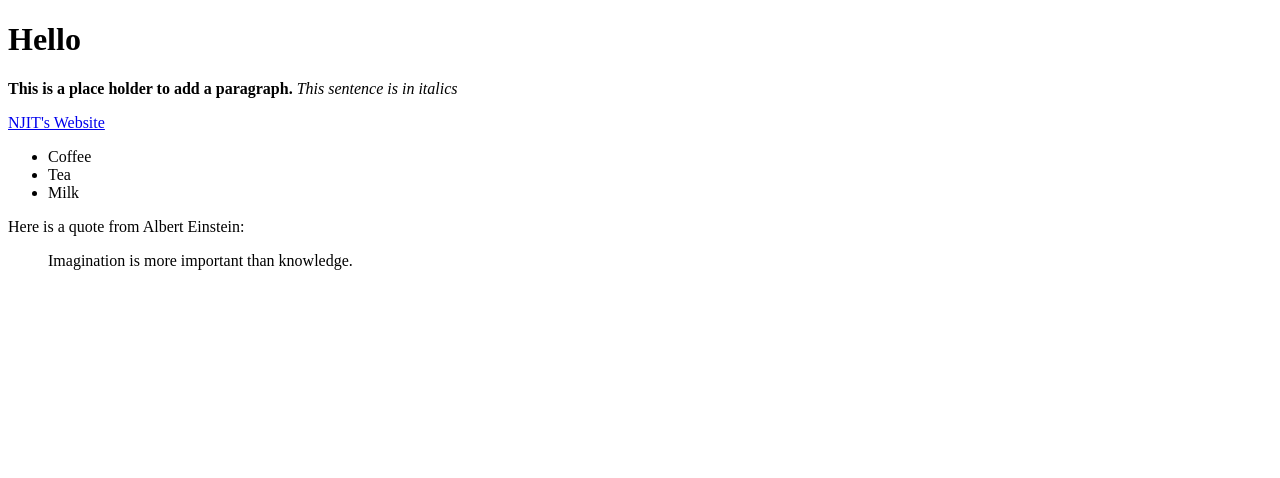
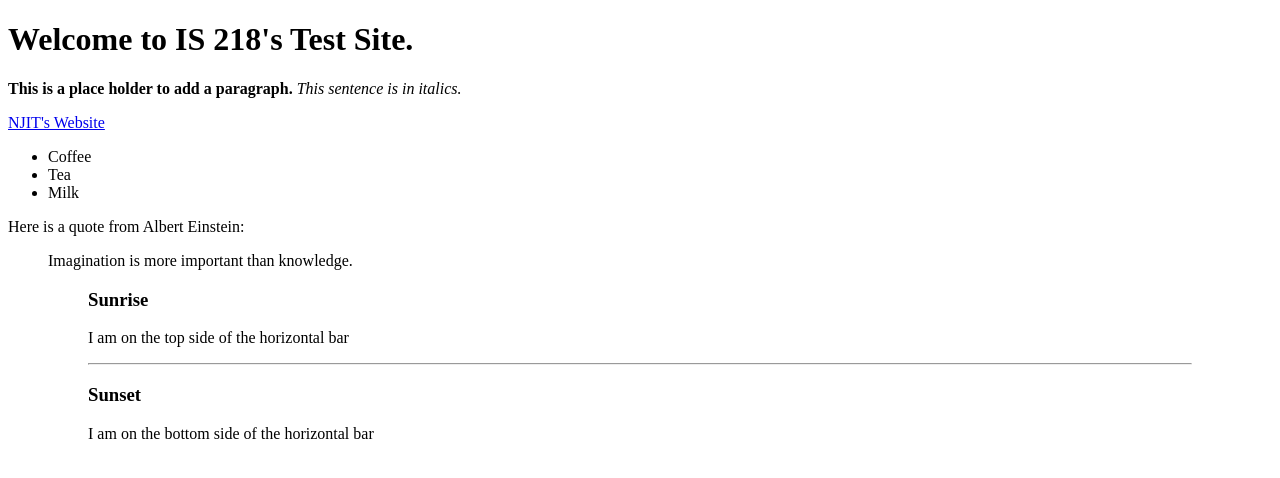
Before and after one commit to js296/IT218-Spring2017, a plain HTML site: page index.html in a window 1280 px wide. Drawn offline with Linux system fonts and the light colour scheme.

Commit message:
added horizontal bar

```diff
--- a/index.html
+++ b/index.html
@@ -7,13 +7,13 @@
 
 <body>
 <h1>
-Hello
+Welcome to IS 218's Test Site.
 </h1>
 
 <p>
 <b>This is a place holder to add a paragraph.</b>
 
-<i>This sentence is in italics</i>
+<i>This sentence is in italics.</i>
 </p>
 
 <a href="https://njit.edu">NJIT's Website</a>
@@ -30,6 +30,13 @@ Hello
 Imagination is more important than knowledge.
 <blockquote>
 
+<h3>Sunrise</h3>
+<p>I am on the top side of the horizontal bar</p>
+
+<hr>
+
+<h3>Sunset</h3>
+<p>I am on the bottom side of the horizontal bar</p>
 
 </body>
 </html>
```
